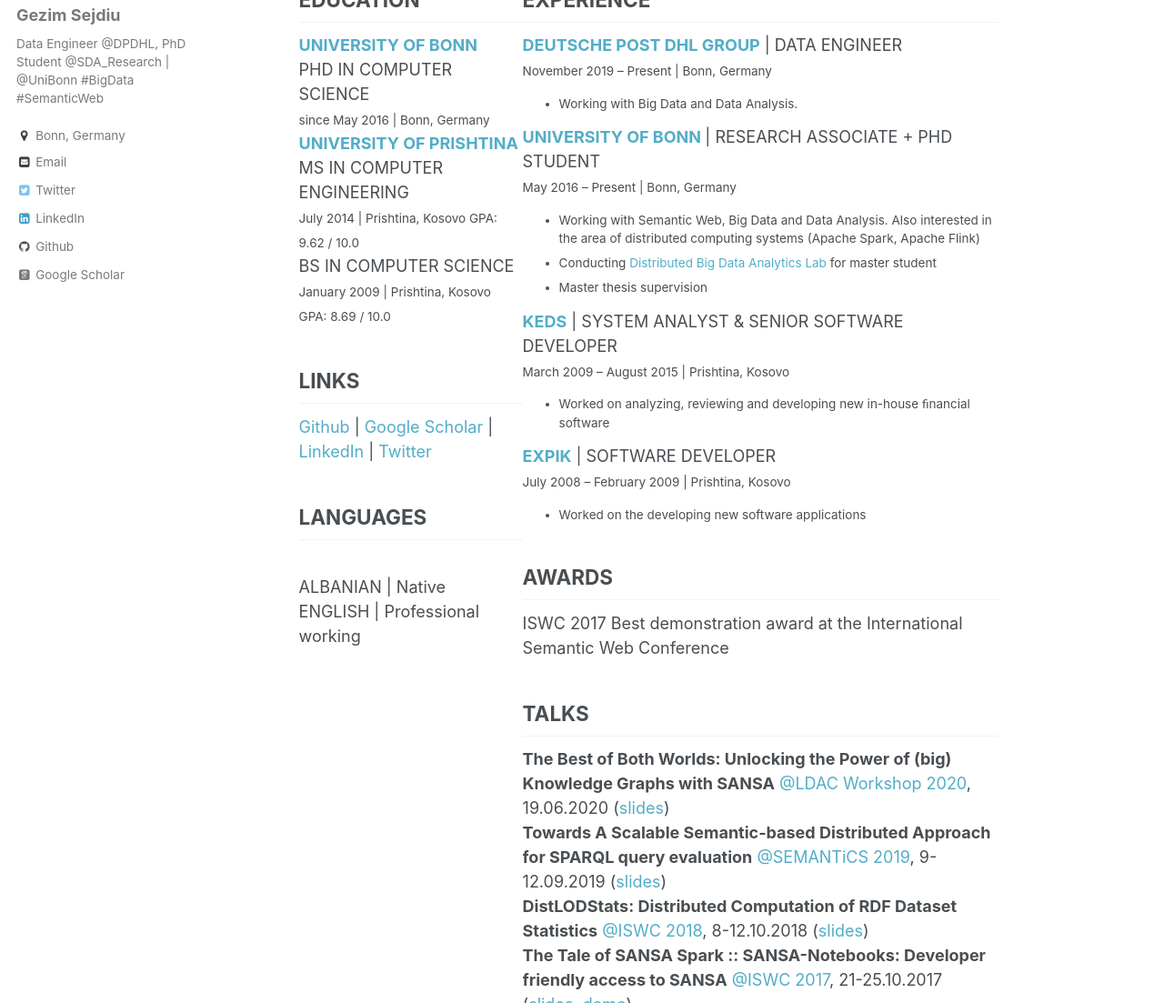
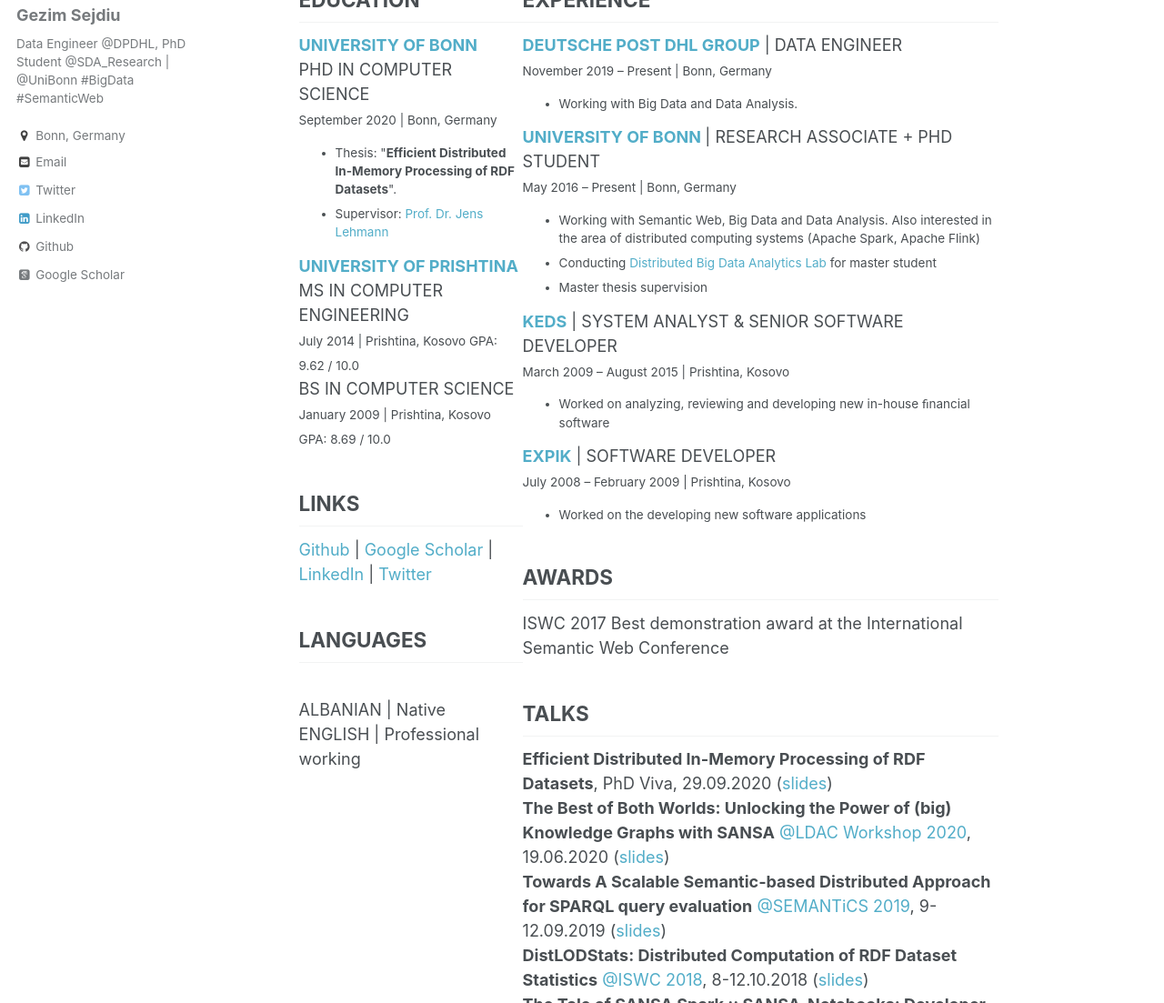
Before and after one commit to GezimSejdiu/gezimsejdiu.github.io, a Jekyll site: the page built from _pages/cv.md, in a window 1280 px wide and 1400 px high, cut to the strip 297-1400 px from the top of the window. Shown: the whole strip at 91% size. Built offline with Jekyll 4.4.1, drawn with Linux system fonts in a browser that asks for light colours; some web fonts are replaced; some of the changed text lies outside the part shown.

Commit message:
Update my bio -- became a Dr. :)

```diff
--- a/_pages/cv.md
+++ b/_pages/cv.md
@@ -22,7 +22,12 @@
 <div id="id1_2_1">
 <h2>EDUCATION</h2>
 <b><a href="https://www.uni-bonn.de/">UNIVERSITY OF BONN</a></b> <br> PHD IN COMPUTER SCIENCE <br>
-<small>since May 2016 | Bonn, Germany</small> <br>
+<small>September 2020 | Bonn, Germany</small> <br>
+<small><ul>
+<li>Thesis: "<b>Efficient Distributed In-Memory Processing of RDF Datasets</b>".
+</li>
+<li>Supervisor: <a href="http://jens-lehmann.org/">Prof. Dr. Jens Lehmann </a>
+</li></ul></small>
 <b><a href="https://www.uni-pr.edu/">UNIVERSITY OF PRISHTINA</a></b><br>
 MS IN COMPUTER ENGINEERING <br>
 <small>July 2014 | Prishtina, Kosovo GPA: 9.62 / 10.0</small> <br>
@@ -64,6 +69,8 @@
 ISWC 2017 Best demonstration award at the International Semantic Web Conference
 
 <h2>TALKS</h2>
+<b>Efficient Distributed In-Memory Processing of RDF Datasets</b>, PhD Viva, 29.09.2020 (<a href="https://www.slideshare.net/GezimSejdiu/efficient-distributed-inmemory-processing-of-rdf-datasets-phd-viva">slides</a>)
+<br>
 <b>The Best of Both Worlds: Unlocking the Power of (big) Knowledge Graphs with SANSA</b> <a href="http://linkedbuildingdata.net/ldac2020/">@LDAC Workshop 2020</a>, 19.06.2020 (<a href="https://www.slideshare.net/GezimSejdiu/the-best-of-both-worlds-unlocking-the-power-of-big-knowledge-graphs-with-sansa-ldac-workshop-2020-talk">slides</a>)
 <br>
 <b>Towards A Scalable Semantic-based Distributed Approach for SPARQL query evaluation</b> <a href="https://2019.semantics.cc/">@SEMANTiCS 2019</a>, 9-12.09.2019 (<a href="https://www.slideshare.net/GezimSejdiu/towards-a-scalable-semanticbased-distributed-approach-for-sparql-query-evaluation-semantics-2019-talk">slides</a>)
@@ -99,4 +106,4 @@
 <script src="https://bibbase.org/show?bib=https://raw.githubusercontent.com/GezimSejdiu/gezimsejdiu.github.io/master/publications.bib&jsonp=1&fullnames=1&theme=side"></script>
 </DIV>
 
-<small>Last Updated on 9th November 2019</small><br>
+<small>Last Updated on 6th October 2020</small><br>
```
Also changed, not shown: _pages/about.md (+1 -1 lines).
